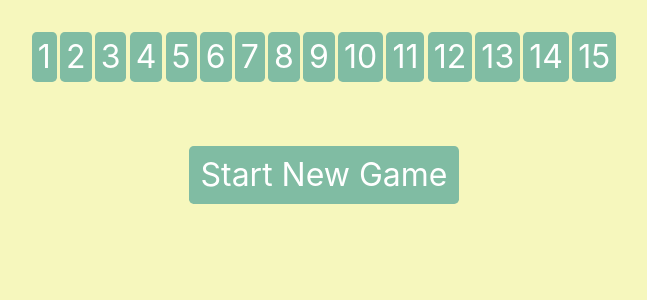
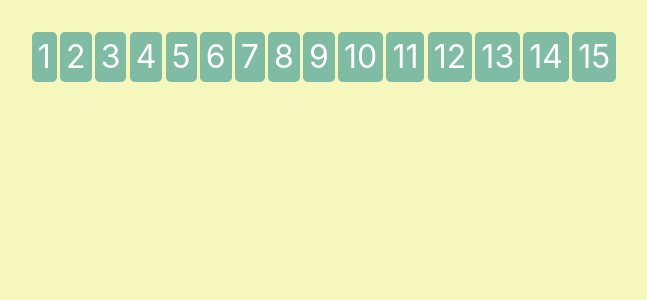
Before and after one commit to nbogie/higher-lower-game-react, a React (Vite) app: page / in a window 1280 px wide. Shown: the top 300 px of the page, without its empty margins (316-963 px from the left). Built offline with nearby package versions, Linux system fonts and the light colour scheme.

Commit message:
keys, and game over

```diff
--- a/src/components/GuessButtonsView.tsx
+++ b/src/components/GuessButtonsView.tsx
@@ -13,7 +13,7 @@ export function GuessButtonsView({
     return (
         <div className="guessButtons">
             {[1, 2, 3, 4, 5, 6, 7, 8, 9, 10, 11, 12, 13, 14, 15].map((num) => (
-                <GuessButtonView {...{ num, guesses, dispatch }} />
+                <GuessButtonView key={num} {...{ num, guesses, dispatch }} />
             ))}
         </div>
     );
@@ -32,7 +32,6 @@ function GuessButtonView({
         <button
             className="guessButton"
             disabled={guesses.includes(num)}
-            key={num}
             onClick={() => dispatch({ type: "guess", guess: num })}
         >
             {num}
--- a/src/components/GuessesView.tsx
+++ b/src/components/GuessesView.tsx
@@ -1,3 +1,4 @@
+import { Fragment } from "react";
 import { calculateHint } from "../gameCore/gameState";
 import { SymbolForHint } from "./SymbolForHint";
 
@@ -14,10 +15,10 @@ export function GuessesView({
                 const hint = calculateHint(guess, numberToGuess);
 
                 return (
-                    <>
+                    <Fragment key={guess}>
                         <div className="guess">{guess}</div>
                         <SymbolForHint hint={hint} />
-                    </>
+                    </Fragment>
                 );
             })}
         </div>
--- a/src/components/HigherLowerGameView.tsx
+++ b/src/components/HigherLowerGameView.tsx
@@ -3,13 +3,14 @@ import {
     createInitialState,
     selectCurrentHint,
     selectGuesses,
+    selectIsGameOver,
     selectLastGuess,
     selectNumberToGuess,
 } from "../gameCore/gameState";
 import { reducerFunction } from "../reducer/reducerFunction";
+import { GuessButtonsView } from "./GuessButtonsView";
+import { GuessesView } from "./GuessesView";
 import { HintView } from "./HintView";
-import { GuessesView } from "./GuessesView";
-import { GuessButtonsView } from "./GuessButtonsView";
 import { StartNewGameButton } from "./StartNewGameButton";
 
 export function HigherLowerGameView() {
@@ -28,7 +29,9 @@ export function HigherLowerGameView() {
                 guesses={selectGuesses(state)}
                 numberToGuess={selectNumberToGuess(state)}
             />
-            <StartNewGameButton state={state} dispatch={dispatch} />
+            {selectIsGameOver(state) && (
+                <StartNewGameButton state={state} dispatch={dispatch} />
+            )}
         </div>
     );
 }
--- a/src/components/SymbolForHint.tsx
+++ b/src/components/SymbolForHint.tsx
@@ -1,5 +1,8 @@
 export function SymbolForHint({ hint }: { hint: string | null }): JSX.Element {
     function stringSymbolForHint(hint: string | null): string {
+        if (hint === null) {
+            return "?";
+        }
         if (hint === "correct") {
             return "✅";
         }
--- a/src/gameCore/gameState.ts
+++ b/src/gameCore/gameState.ts
@@ -40,6 +40,10 @@ export function calculateHint(guess: number, numberToGuess: number): Hint {
     return guess > numberToGuess ? "lower" : "higher";
 }
 
+export function selectIsGameOver(state: GameState) {
+    return selectLastGuessWasCorrect(state);
+}
+
 function randomNumber() {
     return Math.floor(Math.random() * 15) + 1;
 }
```
